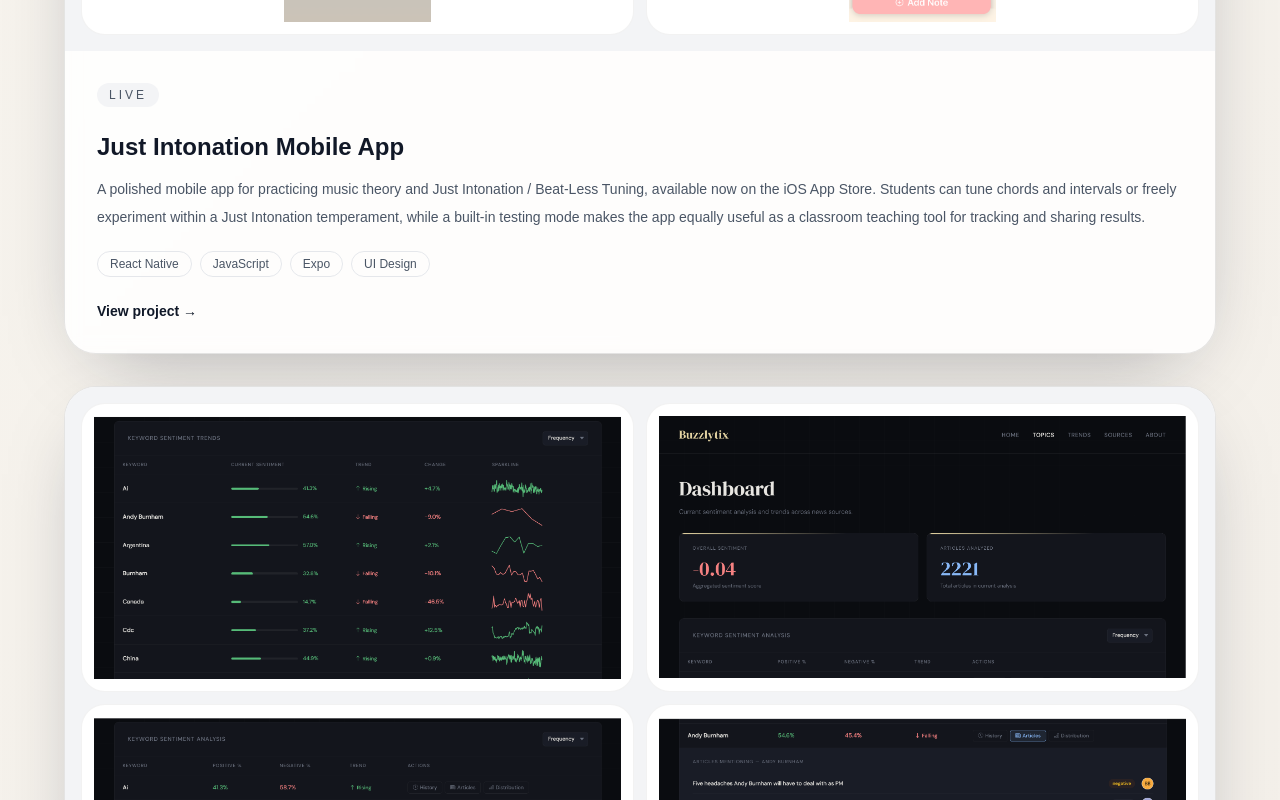
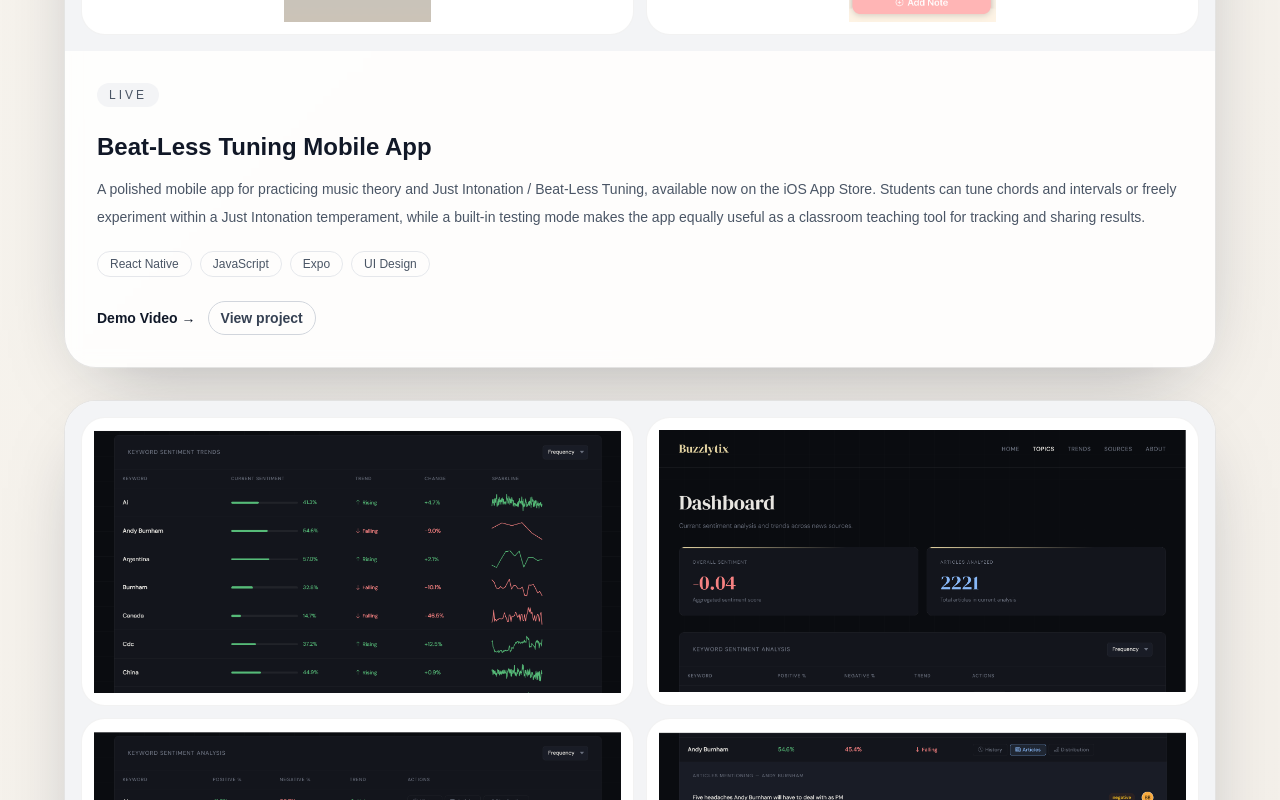
Before and after one commit to noiritgc/portfolio-site-v2, a Next.js app: page / in a window 1280 px wide. Shown: the part 1440-2240 px from the top of the page. Built offline with nearby package versions, Linux system fonts and the light colour scheme.

Commit message:
Beat-Less Tuning links

```diff
--- a/src/app/page.tsx
+++ b/src/app/page.tsx
@@ -6,11 +6,18 @@
 
 const projects = [
   {
-    title: 'Just Intonation Mobile App',
+    title: 'Beat-Less Tuning Mobile App',
     description:
       'A polished mobile app for practicing music theory and Just Intonation / Beat-Less Tuning, available now on the iOS App Store. Students can tune chords and intervals or freely experiment within a Just Intonation temperament, while a built-in testing mode makes the app equally useful as a classroom teaching tool for tracking and sharing results.',
     technologies: ['React Native', 'JavaScript', 'Expo', 'UI Design'],
-    link: 'https://youtu.be/El4SwqdXyRs?si=luYzWUifW8VIAXxR',
+    link: {
+      label: 'Demo Video',
+      href: 'https://youtu.be/El4SwqdXyRs?si=luYzWUifW8VIAXxR',
+    },
+    secondaryLink: {
+      label: 'View project',
+      href: 'https://apps.apple.com/us/app/beat-less-tuning/id6758780458',
+    },
     images: [
       '/project-icons/3.png',
       '/project-icons/4.png',
@@ -24,7 +31,10 @@
     description:
       'A media intelligence platform that distills current events and trends into a concise, consolidated feed. Users can track trending "Buzzwords" across the media landscape, explore the topics being widely discussed worldwide, and follow the trends that emerge around them.',
     technologies: ['Python', 'Flask', 'HTML/CSS', 'AI', 'Product Thinking'],
-    link: 'https://buzzlytix.com',
+    link: {
+      label: 'View project',
+      href: 'https://buzzlytix.com',
+    },
     images: [
       '/project-icons/buzz-1.png',
       '/project-icons/buzz-2.png',
@@ -159,14 +169,26 @@
                   </div>
 
                   {project.link ? (
-                    <a
-                      href={project.link}
-                      target="_blank"
-                      rel="noopener noreferrer"
-                      className="mt-6 inline-flex items-center text-sm font-semibold text-gray-900 transition hover:translate-x-1 dark:text-white"
-                    >
-                      View project →
-                    </a>
+                    <div className="mt-6 flex flex-wrap gap-3">
+                      <a
+                        href={project.link.href}
+                        target="_blank"
+                        rel="noopener noreferrer"
+                        className="inline-flex items-center text-sm font-semibold text-gray-900 transition hover:translate-x-1 dark:text-white"
+                      >
+                        {project.link.label} →
+                      </a>
+                      {project.secondaryLink ? (
+                        <a
+                          href={project.secondaryLink.href}
+                          target="_blank"
+                          rel="noopener noreferrer"
+                          className="inline-flex items-center rounded-full border border-gray-300 px-3 py-1.5 text-sm font-semibold text-gray-700 transition hover:border-gray-900 hover:text-gray-900 dark:border-gray-700 dark:text-gray-300 dark:hover:border-white dark:hover:text-white"
+                        >
+                          {project.secondaryLink.label}
+                        </a>
+                      ) : null}
+                    </div>
                   ) : (
                     <span className="mt-6 text-sm font-medium text-gray-500 dark:text-gray-400">More details coming soon</span>
                   )}
```
